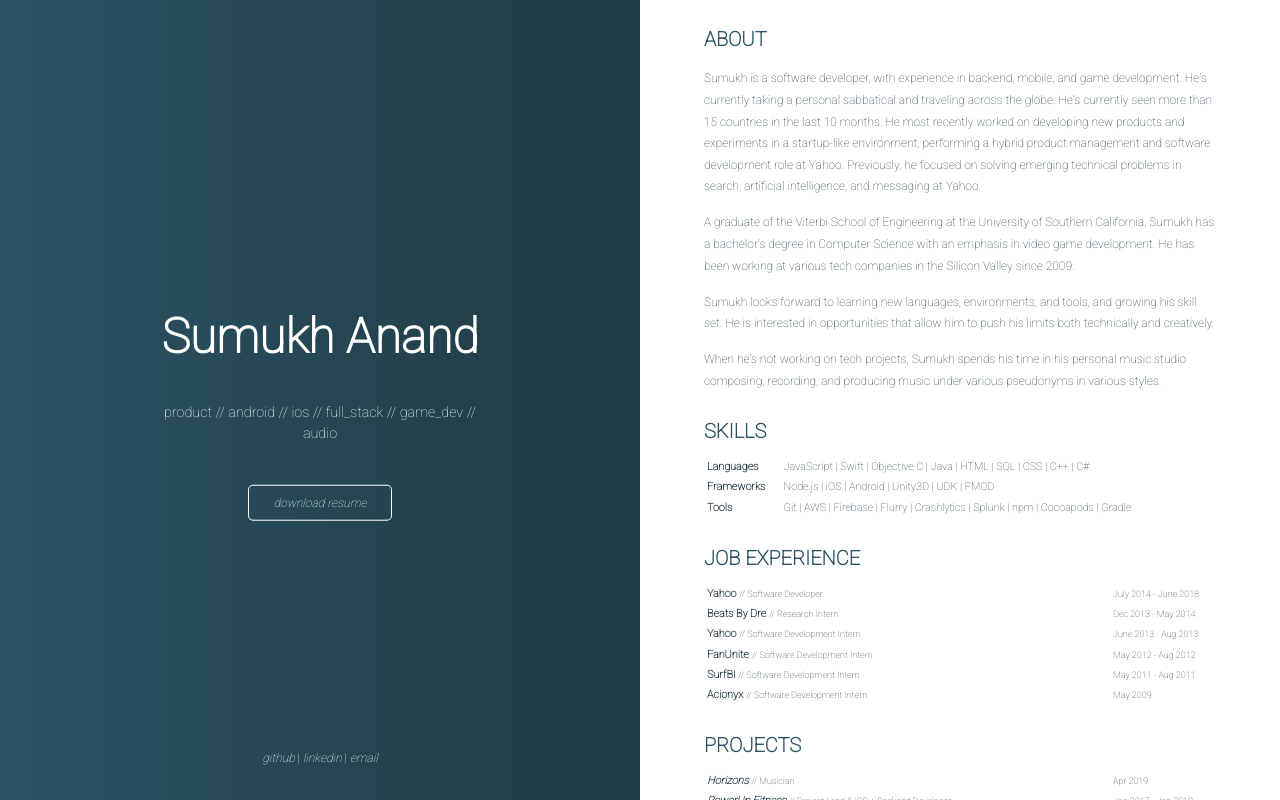
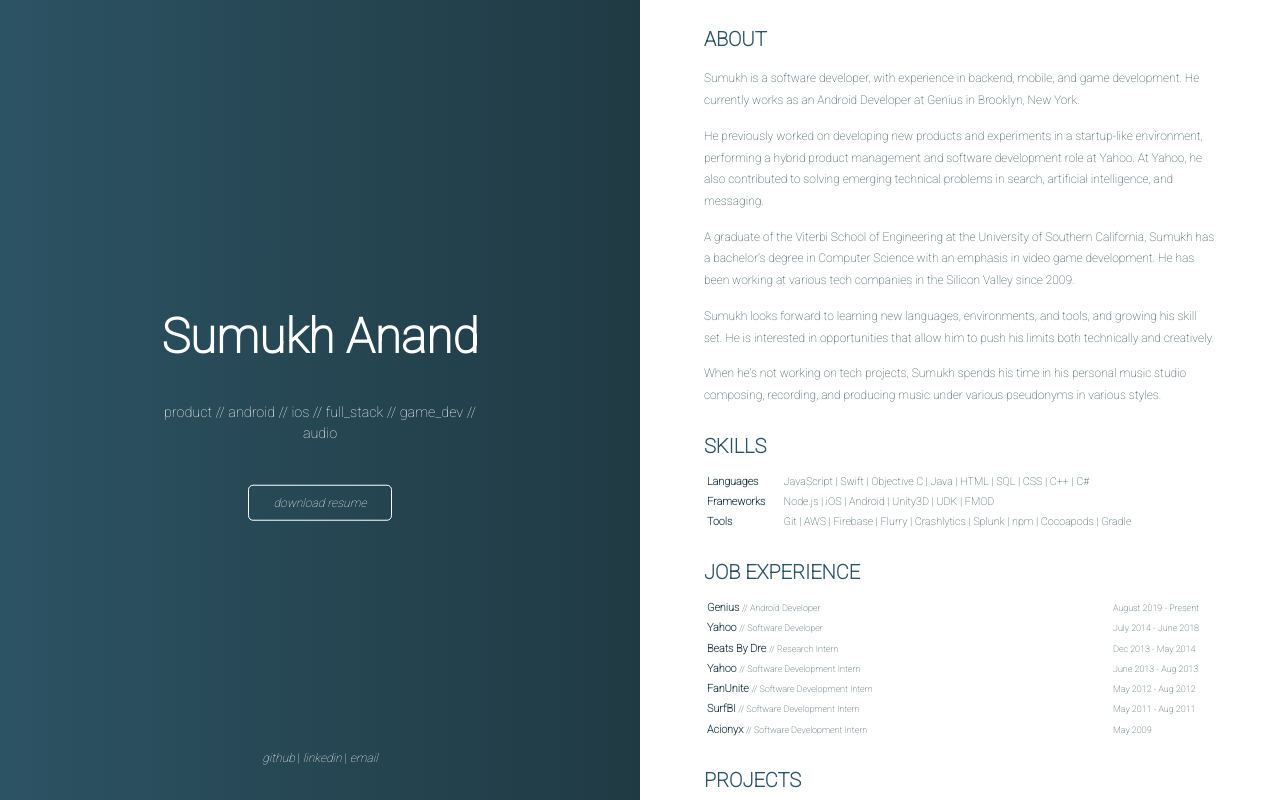
Before and after one commit to sumukhanand/sumukhanand.github.io, a plain HTML site: page index.html in a window 1280 px wide. Drawn offline with Linux system fonts and the light colour scheme.

Commit message:
Update index.html

```diff
--- a/index.html
+++ b/index.html
@@ -26,7 +26,10 @@
         <div class="section">
           <p class="h2"><strong>ABOUT</strong></p>
           <p><small>
-            Sumukh is a software developer, with experience in backend, mobile, and game development. He's currently taking a personal sabbatical and traveling across the globe. He's currently seen more than 15 countries in the last 10 months. He most recently worked on developing new products and experiments in a startup-like environment, performing a hybrid product management and software development role at Yahoo. Previously, he focused on solving emerging technical problems in search, artificial intelligence, and messaging at Yahoo.
+            Sumukh is a software developer, with experience in backend, mobile, and game development. He currently works as an Android Developer at Genius in Brooklyn, New York.
+          </small></p>
+          <p><small>
+            He previously worked on developing new products and experiments in a startup-like environment, performing a hybrid product management and software development role at Yahoo. At Yahoo, he also contributed to solving emerging technical problems in search, artificial intelligence, and messaging.
           </small></p>
           <p><small>
             A graduate of the Viterbi School of Engineering at the University of Southern California, Sumukh has a bachelor's degree in Computer Science with an emphasis in video game development.  He has been working at various tech companies in the Silicon Valley since 2009.
@@ -60,6 +63,10 @@
         <div class="section">
           <p class="h2"><strong>JOB EXPERIENCE</strong></p>
           <table>
+            <tr>
+              <td><p><strong>Genius</strong> <small>// Android Developer</small></p></td>
+              <td class="date-block"><p><small>August 2019 - Present</small></p></td>
+            </tr>
             <tr>
               <td><p><strong>Yahoo</strong> <small>// Software Developer</small></p></td>
               <td class="date-block"><p><small>July 2014 - June 2018</small></p></td>
```
